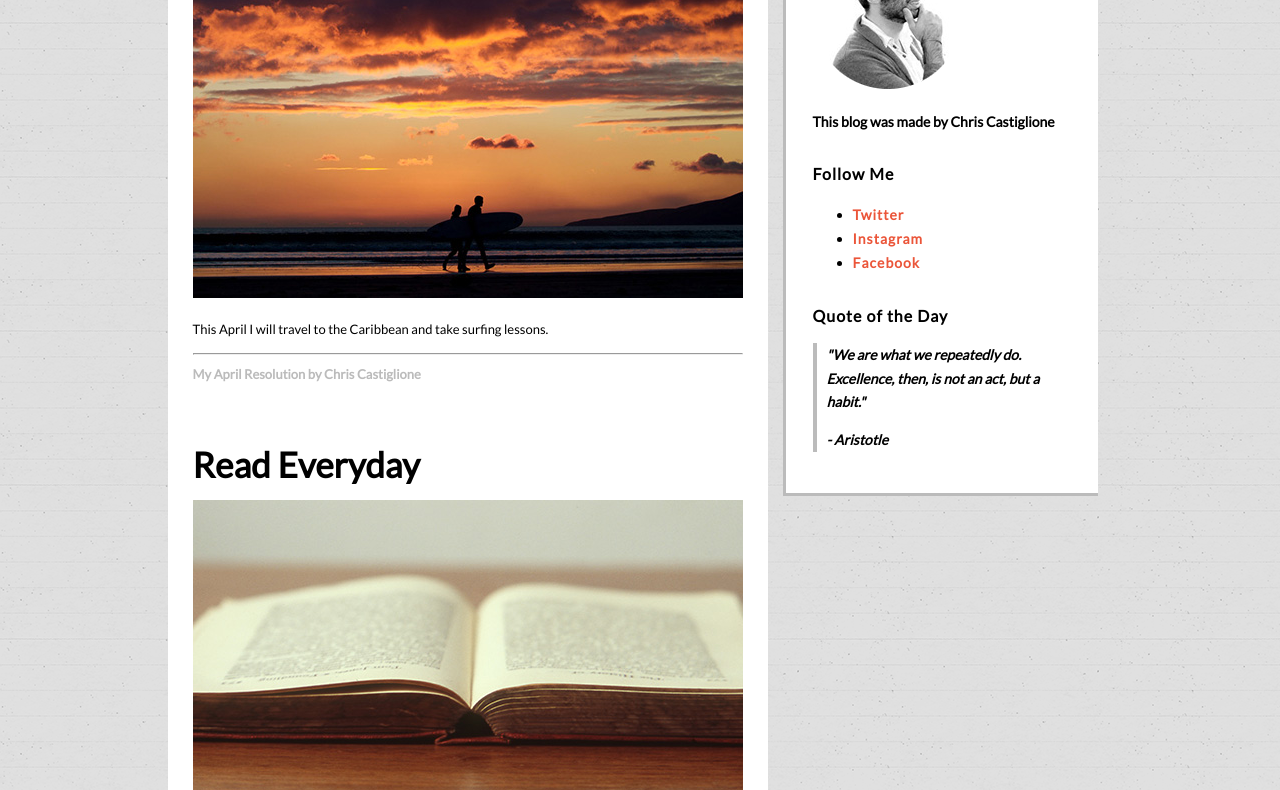
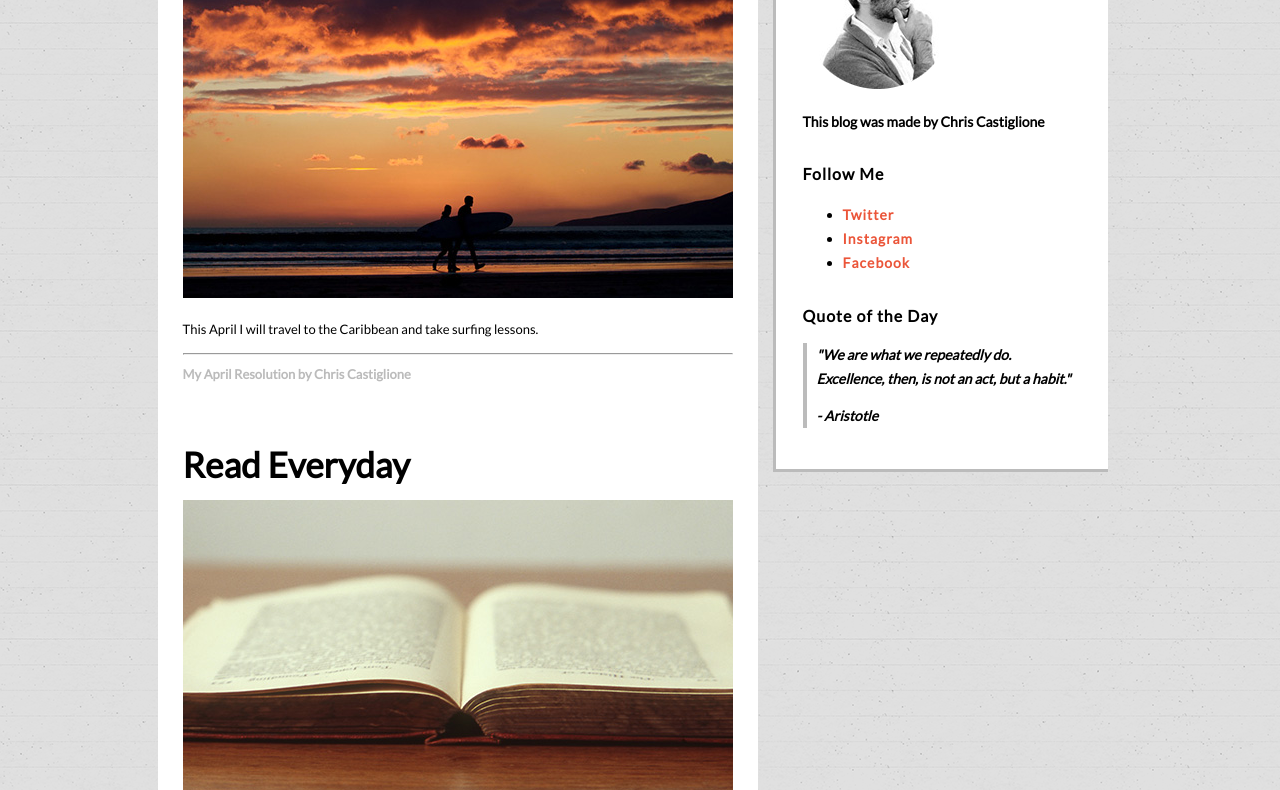
Before and after one commit to alixandrabrumbaugh/monthlyres, a plain HTML site: page index.html in a window 1280 px wide. Shown: the part 285-1075 px from the top of the page. Drawn offline with Linux system fonts and the light colour scheme.

Commit message:
Update style.css

```diff
--- a/css/style.css
+++ b/css/style.css
@@ -58,7 +58,7 @@ hr {
 -----------------------------------------------------------------------------*/
 
 #container {
-	width: 945px;
+	width: 965px;
 	margin: 0 auto 0 auto;
 }
 
@@ -74,7 +74,7 @@ hr {
 
 #sidebar {
 	background: white;
-	width: 315px;
+	width: 335px;
 	padding: 30px;
 	box-shadow:inset 3px -3px #bbbbbb;
 }
```
